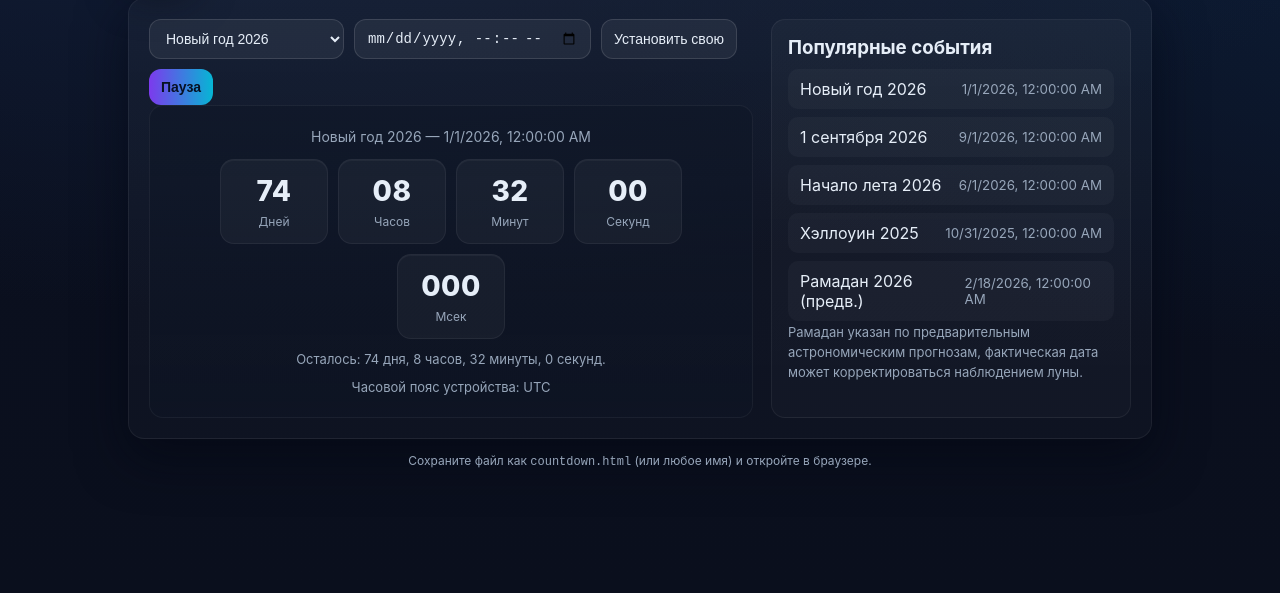
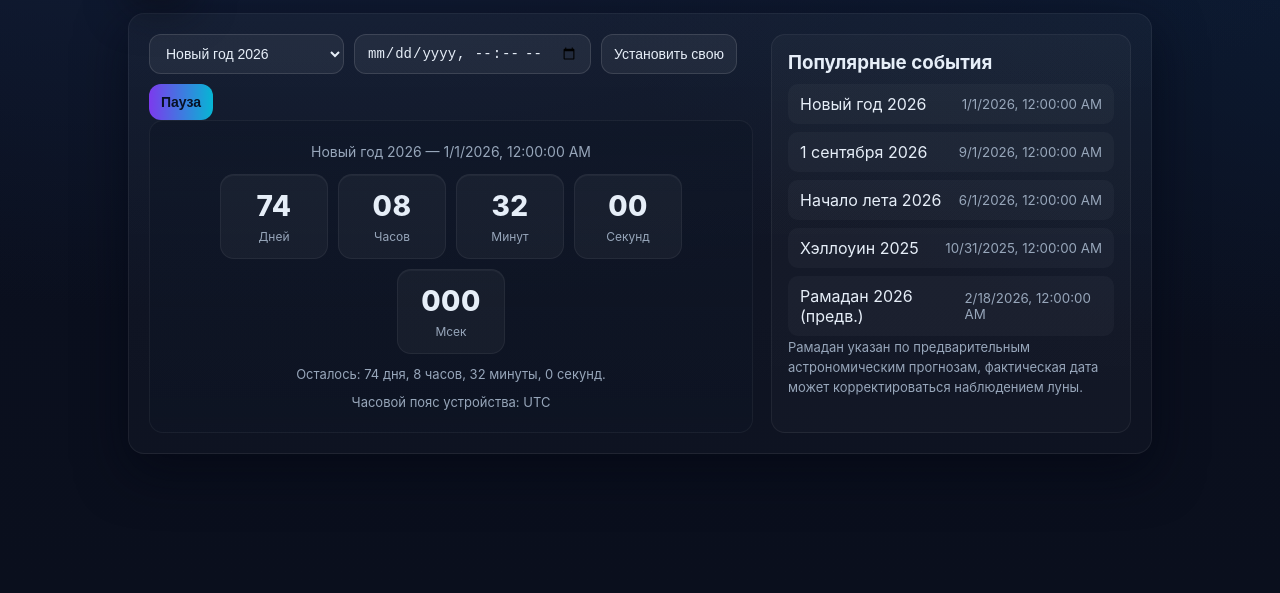
Before and after one commit to daulet19868788-cyber/kalendar, a plain HTML site: page index.html in a window 1280 px wide. Shown: the part 207-800 px from the top of the page. Drawn offline with Linux system fonts and the light colour scheme.

Commit message:
Update index.html

```diff
--- a/index.html
+++ b/index.html
@@ -81,8 +81,6 @@
         <small class="phrase">Рамадан указан по предварительным астрономическим прогнозам, фактическая дата может корректироваться наблюдением луны.</small>
       </aside>
     </main>
-
-    <footer>Сохраните файл как <code>countdown.html</code> (или любое имя) и откройте в браузере.</footer>
   </div>
 
   <script>
```
